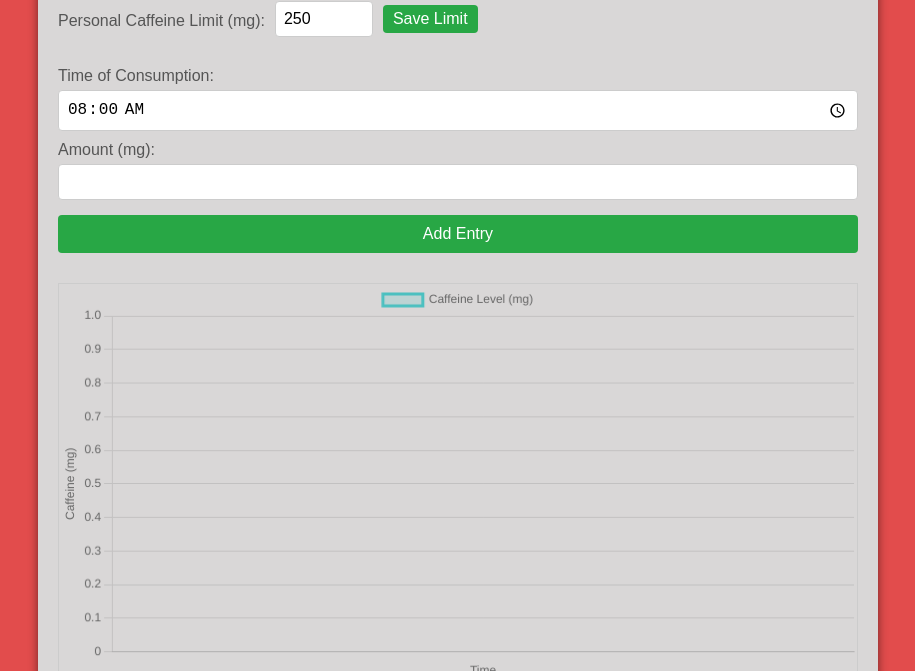
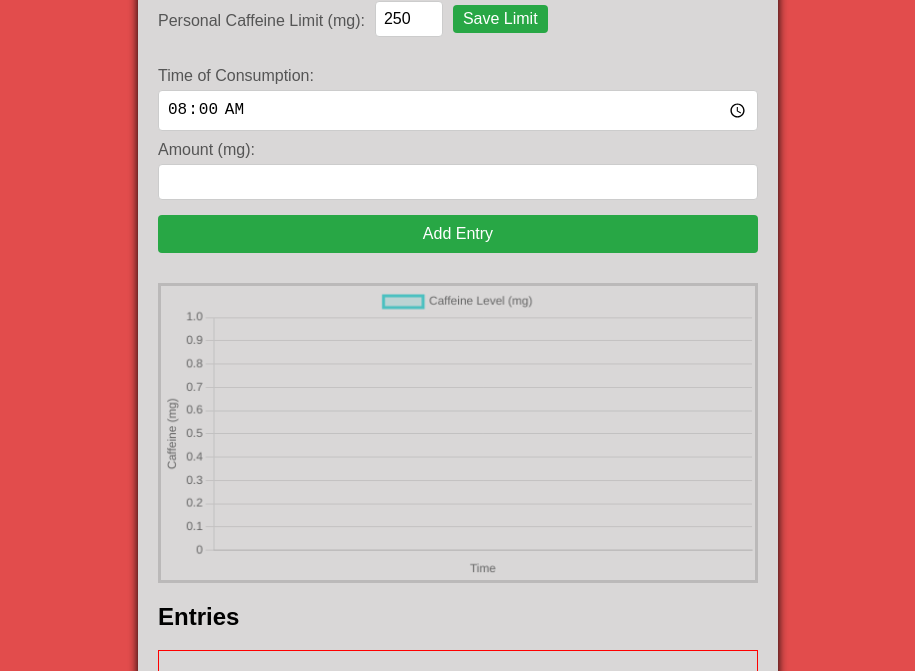
Before and after one commit to austinspringer64/caffeine-tracker, a plain HTML site: page index.html in a window 1280 px wide. Shown: the part 129-800 px from the top of the page, without its empty margins (182-1097 px from the left). Drawn offline with nearby package versions, Linux system fonts and the light colour scheme.

Commit message:
cosmetic change

```diff
--- a/styles.css
+++ b/styles.css
@@ -8,12 +8,12 @@ body {
 }
 
 .container {
-    max-width: 800px;
+    max-width: 600px;
     margin: 30px auto;
     padding: 20px;
     background: #d9d7d7;
     border-radius: 12px;
-    box-shadow: 0 0 10px rgba(0, 0, 0, 0.5);
+    box-shadow: 0 0 10px rgba(0, 0, 0, 1.5);
 }
 
 h1 {
@@ -123,7 +123,7 @@ canvas {
 #caffeine-chart {
     width: 100%;
     height: 300px;
-    border: 1px solid #ccc;
+    border: 3px solid #bbb9b9;
 }
 
 #delete-entry {
@@ -162,7 +162,7 @@ canvas {
 }
 
 #caffeine-limit {
-    width: 80px;
+    width: 50px;
 }
 
 #save-limit {
```
